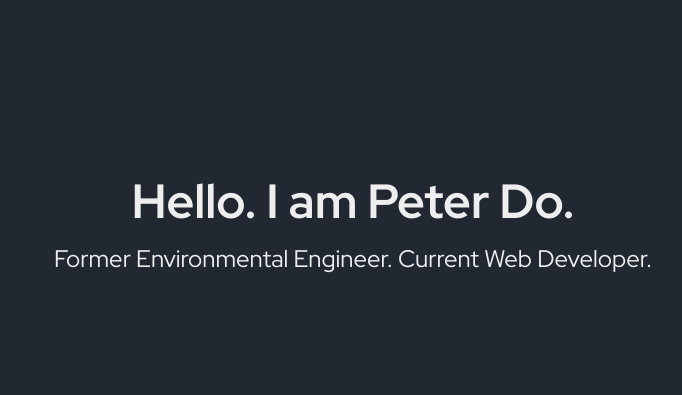
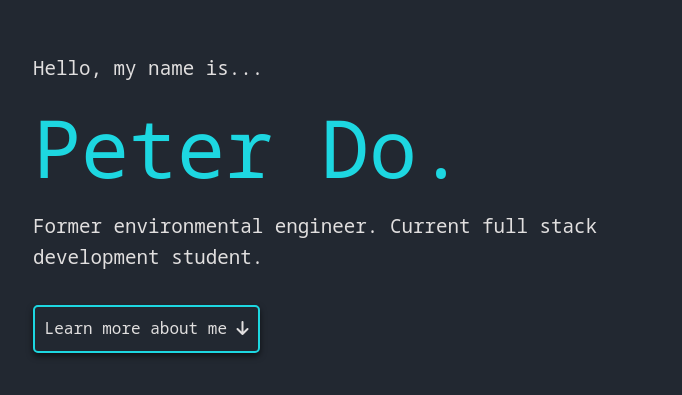
Before and after one commit to Nogiback/Personal-Portfolio, a website built with webpack: page dist/index.html in a window 1280 px wide. Shown: the part 197-592 px from the top of the page, without its empty margins (287-969 px from the left). Built offline with nearby package versions, Linux system fonts and the light colour scheme.

Commit message:
Added animations and styling changes to hero header

```diff
--- a/src/sass/_base.scss
+++ b/src/sass/_base.scss
@@ -5,10 +5,10 @@ $shadow: 0 2px 5px rgba(0, 0, 0, 0.3);
 $darkershadow: 0 3px 6px rgba(0, 0, 0, 0.6);
 $black: rgb(34, 40, 49);
 $grey: rgb(57, 62, 70);
-$teal: rgb(0, 173, 181);
-$lightgrey: rgb(238, 238, 238);
-$primary-font: 'Red Hat Display', sans-serif;
-$secondary-font: 'Noto Sans Mono', sans-serif;
+$teal: rgb(29, 215, 225);
+$lightgrey: rgb(225, 223, 223);
+$primary-font: 'Noto Sans Mono', sans-serif;
+$secondary-font: 'Red Hat Display', sans-serif;
 $font-weights: (
   "light": 200,
   "regular": 400,
@@ -23,7 +23,7 @@ $font-weights: (
   display: flex;
   flex-direction: $direction;
   justify-content: center;
-  align-items: center;
+  align-items: flex-start;
 }
 
 *,
--- a/src/sass/_hero.scss
+++ b/src/sass/_hero.scss
@@ -1,15 +1,79 @@
-#content {
+#hero {
   @include flexCenter(column);
   position: absolute;
-  top: 45%;
-  width: 100vw;
+  top: 50%;
+  left: 50%;
+  transform: translate(-50%, -50%);
+  height: 100vh;
 }
 
 #greeting {
-  font-size: 3rem;
-  font-weight: weight(bold);
+  position: relative;
+  font-size: 1.2rem;
+  animation: fadeIn 1.5s, scrollDown 1s forwards;
+}
+
+#name {
+  position: relative;
+  font-size: 5rem;
+  color: $teal;
+  animation: fadeIn 1.5s, scrollDown 1s forwards;
 }
 
 #tagline {
-  font-size: 1.5rem;
+  position: relative;
+  font-size: 1.2rem;
+  margin-bottom: 2rem;
+  animation: fadeIn 1.5s, scrollDown 1s forwards;
 }
+
+#scroll-btn {
+  position: relative;
+  padding: 0.6rem;
+  border: 2px solid $teal;
+  border-radius: 5px;
+  background: none;
+  color: $lightgrey;
+  cursor: pointer;
+  transition: all 0.3s ease-in;
+  box-shadow: $darkershadow;
+  animation: fadeIn 1s forwards;
+  opacity: 0%;
+  animation-delay: 1s;
+
+  a {
+    text-decoration: none;
+    color: inherit;
+    display: flex;
+    justify-content: space-around;
+    align-items: center;
+    transition: transform 0.2s;
+  }
+
+  &:hover {
+    background-color: $teal;
+    color: $black;
+  }
+
+  &:active {
+    top: 2px;
+  }
+}
+
+@keyframes fadeIn {
+  0% {
+    opacity: 0;
+  }
+  100% {
+    opacity: 1;
+  }
+}
+
+@keyframes scrollDown {
+  0% {
+    top: -100px;
+  }
+  100% {
+    top: 0px;
+  }
+}
```
Also changed, not shown: dist/index.html, dist/styles/main.css, 1 other file.
